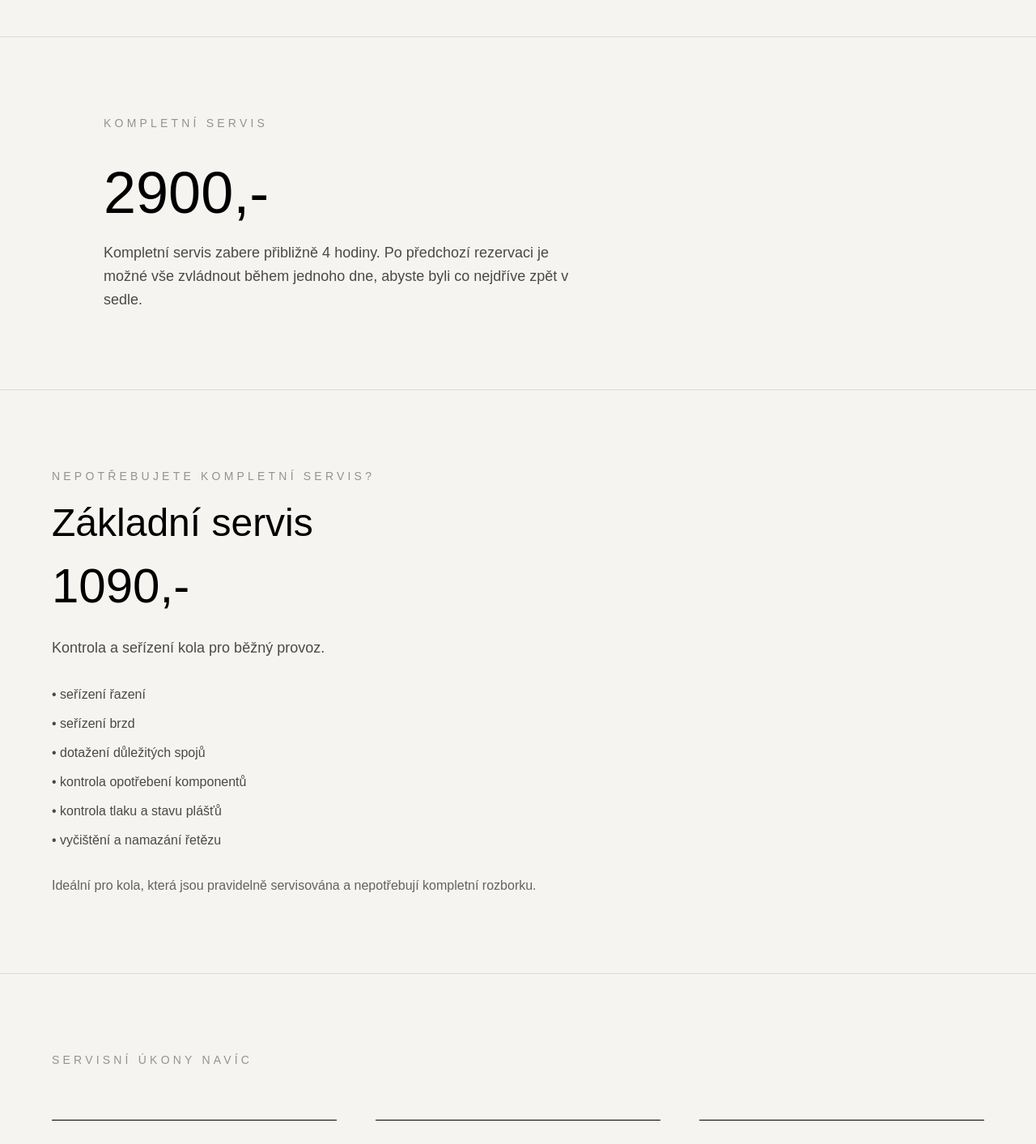
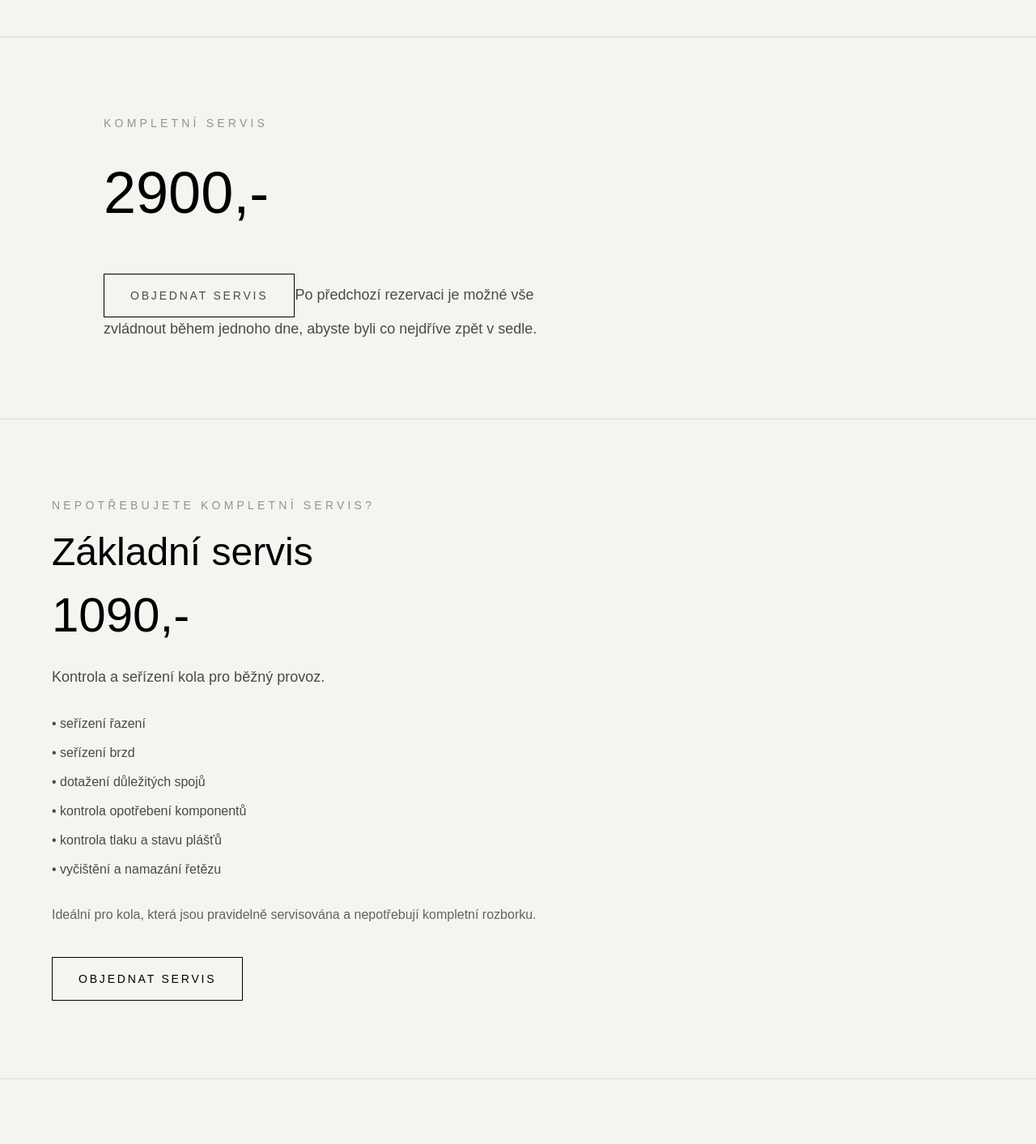
Before and after one commit to marcelboranek-beep/cyclinglab-live, a Next.js app: page /servis-kol in a window 1280 px wide. Shown: the part 2332-3745 px from the top of the page at 81% size. Built offline with nearby package versions, Linux system fonts and the light colour scheme.

Commit message:
Add service booking CTA buttons

```diff
--- a/app/page.tsx
+++ b/app/page.tsx
@@ -286,7 +286,10 @@ export default function CustomCyclingLab() {
 </a>
         </div>
       </section>
-<section className="bg-black text-white py-32 px-8">
+<section
+  id="servis"
+  className="bg-black text-white py-32 px-8"
+>
   <div className="max-w-4xl mx-auto">
 
     <div className="mb-10">
--- a/app/servis-kol/page.tsx
+++ b/app/servis-kol/page.tsx
@@ -131,7 +131,12 @@ export default function ServisKol() {
               </h2>
 
               <p className="mt-6 text-lg leading-relaxed text-black/70 max-w-xl">
-                Kompletní servis zabere přibližně 4 hodiny.
+            <a
+  href="/#servis"
+  className="mt-10 inline-block border border-black px-8 py-4 uppercase tracking-[0.2em] text-sm hover:bg-black hover:text-white transition"
+>
+  Objednat servis
+</a>
                 Po předchozí rezervaci je možné vše zvládnout během jednoho dne,
                 abyste byli co nejdříve zpět v sedle.
               </p>
@@ -174,6 +179,12 @@ export default function ServisKol() {
         Ideální pro kola, která jsou pravidelně servisována a
         nepotřebují kompletní rozborku.
       </p>
+<a
+  href="/#servis"
+  className="mt-10 inline-block border border-black px-8 py-4 uppercase tracking-[0.2em] text-sm hover:bg-black hover:text-white transition"
+>
+  Objednat servis
+</a>
     </div>
   </div>
 </section>
```
